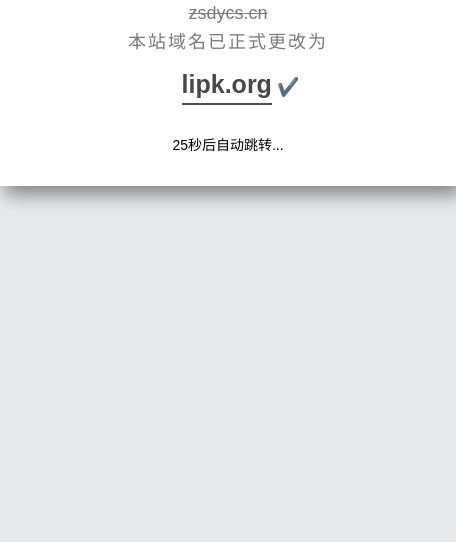
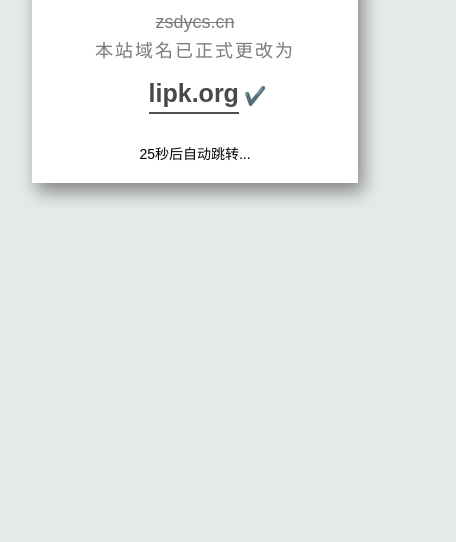
Before and after one commit to zsdycs/JumpPage, a plain HTML site: page 404.html in a window 390 px wide. Shown: the part 302-844 px from the top of the page, 456 px wide, since content can reach past the window. Drawn offline with Linux system fonts and the light colour scheme.

Commit message:
适应移动端

```diff
--- a/404.html
+++ b/404.html
@@ -4,7 +4,7 @@
 <head>
   <meta charset="UTF-8">
   <meta name="viewport" content="width=device-width, initial-scale=1">
-  <title>正在跳转...</title>
+  <title>公告</title>
   <link rel="shortcut icon" type="image/x-icon" href="https://zsdycs.sirv.com/zsdycs.cn/zsdycs_favicon.ico" />
   <style>
     body {
@@ -83,6 +83,13 @@
       border-bottom: none;
       color: #4AB0F7
     }
+    @media screen and (max-width: 720px)
+    {
+      .alert-box {
+        padding: 10px 20px;
+
+      }
+    }
   </style>
 </head>
 
```
Also changed, not shown: index.html (+8 -1 lines).
